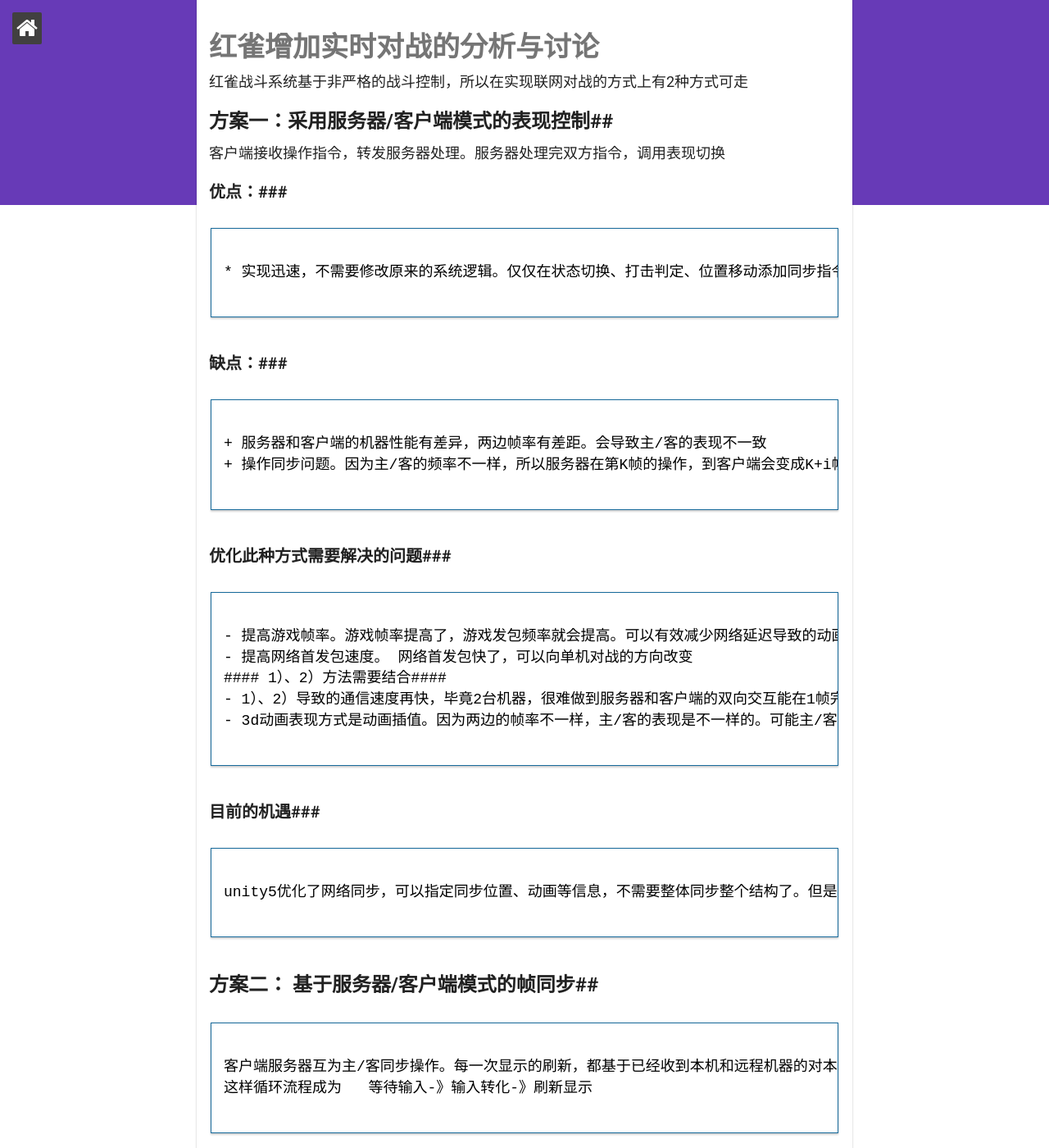
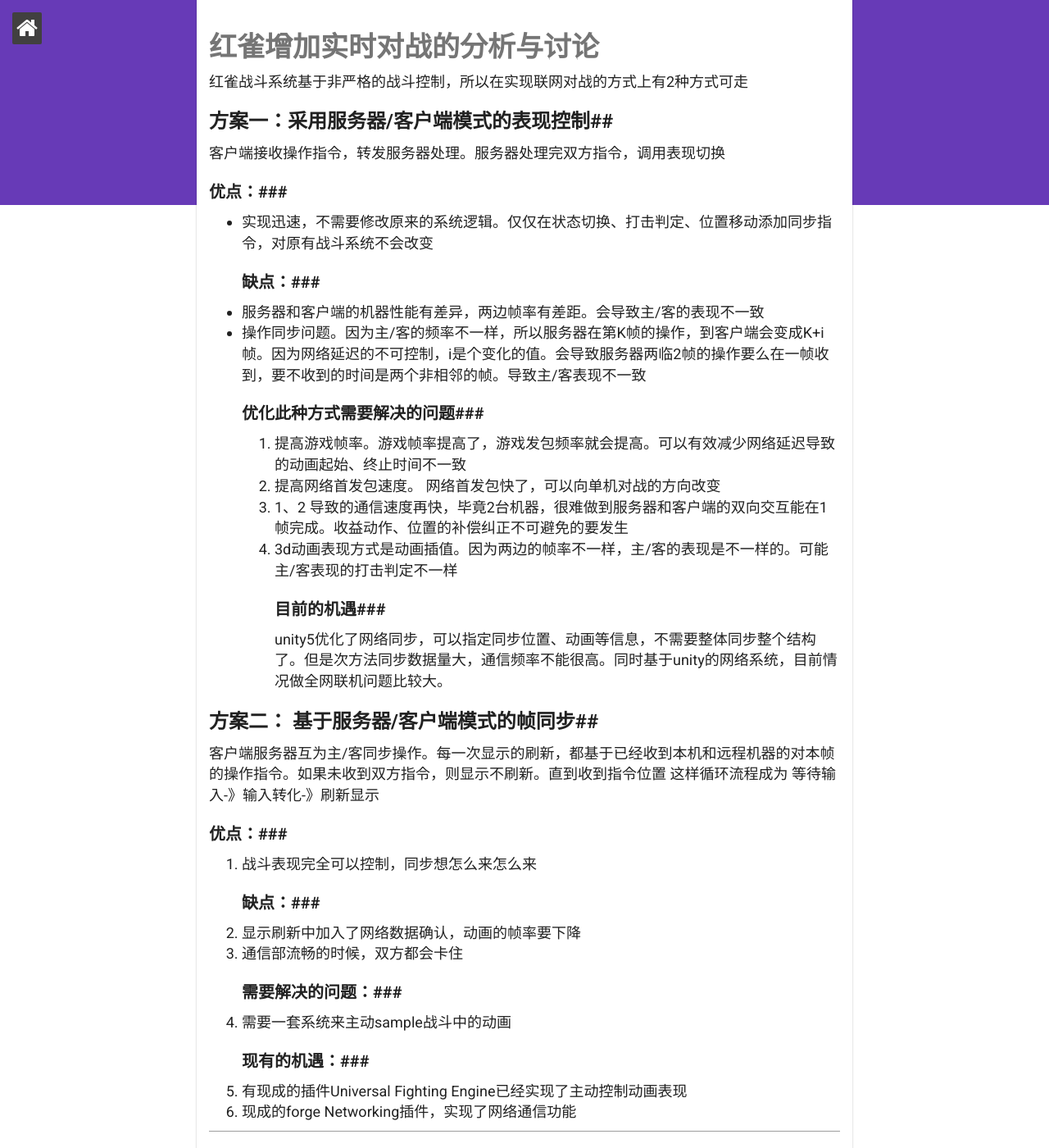
Before and after one commit to jesliwang/blog, a Jekyll site: the page built from _posts/2016-05-23-FTG-SYNC-notes.md, in a window 1280 px wide and 1400 px high, scrolled down 300 px. Shown: the whole window at 82% size. Built offline with Jekyll 4.4.1, drawn with Linux system fonts in a browser that asks for light colours; nearby versions of some CDN libraries; comment, search, counter and statistics services are not loaded; some of the changed text lies outside the part shown.

Commit message:
更新文章排版

```diff
--- a/_posts/2016-05-23-FTG-SYNC-notes.md
+++ b/_posts/2016-05-23-FTG-SYNC-notes.md
@@ -6,54 +6,32 @@ date:  2016-05-23 20:57:25+0800
 categories: normal
 ---
 # 红雀增加实时对战的分析与讨论
-
 红雀战斗系统基于非严格的战斗控制，所以在实现联网对战的方式上有2种方式可走
-
 ## 方案一：采用服务器/客户端模式的表现控制##
-
-   客户端接收操作指令，转发服务器处理。服务器处理完双方指令，调用表现切换
-
+客户端接收操作指令，转发服务器处理。服务器处理完双方指令，调用表现切换
 ### 优点：###
-
-    * 实现迅速，不需要修改原来的系统逻辑。仅仅在状态切换、打击判定、位置移动添加同步指令，对原有战斗系统不会改变
-
+* 实现迅速，不需要修改原来的系统逻辑。仅仅在状态切换、打击判定、位置移动添加同步指令，对原有战斗系统不会改变
 ### 缺点：###
-
-    + 服务器和客户端的机器性能有差异，两边帧率有差距。会导致主/客的表现不一致
-    + 操作同步问题。因为主/客的频率不一样，所以服务器在第K帧的操作，到客户端会变成K+i帧。因为网络延迟的不可控制，i是个变化的值。会导致服务器两临2帧的操作要么在一帧收到，要不收到的时间是两个非相邻的帧。导致主/客表现不一致
-
++ 服务器和客户端的机器性能有差异，两边帧率有差距。会导致主/客的表现不一致
++ 操作同步问题。因为主/客的频率不一样，所以服务器在第K帧的操作，到客户端会变成K+i帧。因为网络延迟的不可控制，i是个变化的值。会导致服务器两临2帧的操作要么在一帧收到，要不收到的时间是两个非相邻的帧。导致主/客表现不一致
 ### 优化此种方式需要解决的问题###
-
-    - 提高游戏帧率。游戏帧率提高了，游戏发包频率就会提高。可以有效减少网络延迟导致的动画起始、终止时间不一致
-    - 提高网络首发包速度。 网络首发包快了，可以向单机对战的方向改变
-    #### 1）、2）方法需要结合####
-    - 1）、2）导致的通信速度再快，毕竟2台机器，很难做到服务器和客户端的双向交互能在1帧完成。收益动作、位置的补偿纠正不可避免的要发生
-    - 3d动画表现方式是动画插值。因为两边的帧率不一样，主/客的表现是不一样的。可能主/客表现的打击判定不一样
-
+1. 提高游戏帧率。游戏帧率提高了，游戏发包频率就会提高。可以有效减少网络延迟导致的动画起始、终止时间不一致
+2. 提高网络首发包速度。 网络首发包快了，可以向单机对战的方向改变
+3. 1、2 导致的通信速度再快，毕竟2台机器，很难做到服务器和客户端的双向交互能在1帧完成。收益动作、位置的补偿纠正不可避免的要发生
+4. 3d动画表现方式是动画插值。因为两边的帧率不一样，主/客的表现是不一样的。可能主/客表现的打击判定不一样
 ### 目前的机遇###
-
-    unity5优化了网络同步，可以指定同步位置、动画等信息，不需要整体同步整个结构了。但是次方法同步数据量大，通信频率不能很高。同时基于unity的网络系统，目前情况做全网联机问题比较大。
-
+unity5优化了网络同步，可以指定同步位置、动画等信息，不需要整体同步整个结构了。但是次方法同步数据量大，通信频率不能很高。同时基于unity的网络系统，目前情况做全网联机问题比较大。
 
 ## 方案二： 基于服务器/客户端模式的帧同步##
-
-    客户端服务器互为主/客同步操作。每一次显示的刷新，都基于已经收到本机和远程机器的对本帧的操作指令。如果未收到双方指令，则显示不刷新。直到收到指令位置
-    这样循环流程成为   等待输入-》输入转化-》刷新显示
-
+客户端服务器互为主/客同步操作。每一次显示的刷新，都基于已经收到本机和远程机器的对本帧的操作指令。如果未收到双方指令，则显示不刷新。直到收到指令位置
+这样循环流程成为   等待输入-》输入转化-》刷新显示
 ### 优点：###
-
-    1）战斗表现完全可以控制，同步想怎么来怎么来
-
+1. 战斗表现完全可以控制，同步想怎么来怎么来
 ### 缺点：###
-
-    1. 显示刷新中加入了网络数据确认，动画的帧率要下降
-    2. 通信部流畅的时候，双方都会卡住
-
+1. 显示刷新中加入了网络数据确认，动画的帧率要下降
+2. 通信部流畅的时候，双方都会卡住
 ### 需要解决的问题：###
-
-    1) 需要一套系统来主动sample战斗中的动画
-
+1. 需要一套系统来主动sample战斗中的动画
 ### 现有的机遇：###
-
-    1）有现成的插件Universal Fighting Engine已经实现了主动控制动画表现
-    2）现成的forge Networking插件，实现了网络通信功能
+1. 有现成的插件Universal Fighting Engine已经实现了主动控制动画表现
+2. 现成的forge Networking插件，实现了网络通信功能
```
